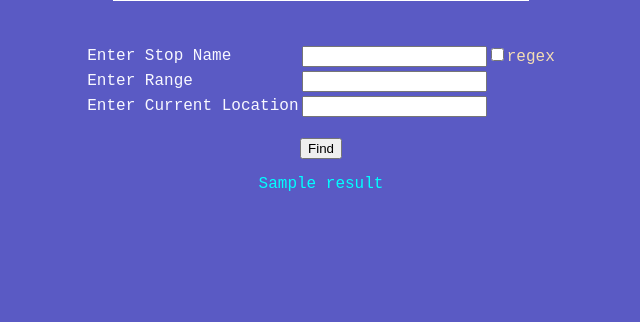
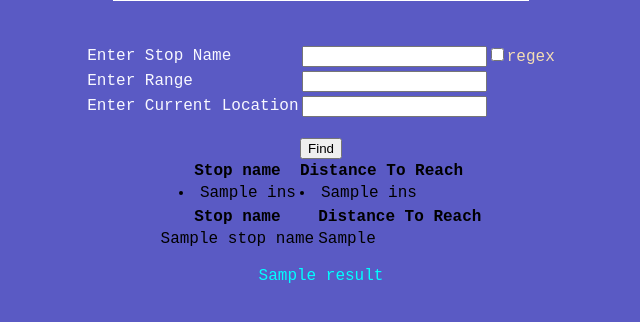
Before and after one commit to sylvaus/project_stop_finder, a Flask app: template gui/templates/index.html in a window 1280 px wide. Shown: the part 200-522 px from the top of the page, without its empty margins (319-959 px from the left). Run offline with Flask 2, Linux system fonts and the light colour scheme; the template is opened without the code that fills it: most values are stand-ins (such as "Sample title", 1, 10 or a date in 2020).

Commit message:
Added distance to reach option

```diff
--- a/gui/app.py
+++ b/gui/app.py
@@ -122,9 +122,9 @@ def refresh_page(current_location_latitude: float, current_location_longitude: f
     if stop_ == "" and range_ == "":
         if current_location_ != "":
             stop = find_closest_stop(SAMPLE_STOPS, GPSPosition(current_location_latitude, current_location_longitude))
-            response_ = render_template('index.html', result = StopDistance(stop.name, gps_distance(GPSPosition(current_location_latitude, current_location_longitude), stop.gps)))
+            response_ = render_template('index.html', stopName = stop.name, stopDistance = gps_distance(GPSPosition(current_location_latitude, current_location_longitude), stop.gps))
         else:
-            response_ = render_template('index.html') #, result = response(SAMPLE_STOPS)
+            response_ = render_template('index.html')
 
 
 def return_stops_name(rgxbool: bool, current_location_latitude: float, current_location_longitude: float):
@@ -138,10 +138,10 @@ def return_stops_name(rgxbool: bool, current_location_latitude: float, current_l
         if lst_is_empty(lst):
             pass
         elif current_location_ == "":
-            response_ = render_template('index.html', result = response(lst))
+            response_ = render_template('index.html', result = send_stop_name(lst))
         else:
             stop = find_closest_stop(lst, GPSPosition(current_location_latitude, current_location_longitude))
-            response_ = render_template('index.html', result = StopDistance(stop.name, gps_distance(GPSPosition(current_location_latitude, current_location_longitude), stop.gps)))
+            response_ = render_template('index.html', stopName = stop.name, stopDistance = gps_distance(GPSPosition(current_location_latitude, current_location_longitude), stop.gps))
 
 
 def return_stops_in_range(current_location_latitude: float, current_location_longitude: float, rangefloat: float):
@@ -156,7 +156,7 @@ def return_stops_in_range(current_location_latitude: float, current_location_lon
             if lst_is_empty(lst):
                 pass
             else:
-                response_ = render_template('index.html', result = response(lst, current_location_latitude, current_location_longitude))
+                send_stop_name_and_distance(lst, current_location_latitude, current_location_longitude)
         else:
             response_ = render_template('index.html', result = "Please enter your coordinates!!!")
 
@@ -173,12 +173,23 @@ def return_stops_name_in_range(current_location_latitude: float, current_locatio
             lst_in_range = find_stops_in_range(SAMPLE_STOPS, GPSPosition(current_location_latitude, current_location_longitude), rangefloat)
             lst = find_stops_matching_name(lst_in_range, stop_, rgxbool)
             if not lst_is_empty(lst):
-                response_ = render_template('index.html', result = response(lst, current_location_latitude, current_location_longitude))
+                send_stop_name_and_distance(lst, current_location_latitude, current_location_longitude)
         else:
             response_ = render_template('index.html', result = "Please enter your coordinates!!!")
 
 
-def response(lst: List[Stop], current_location_latitude: float = 0.0, current_location_longitude: float = 0.0):
+def send_stop_name_and_distance(lst: List[Stop], current_location_latitude: float = 0.0, current_location_longitude: float = 0.0):
+    global response_
+
+    lstName = list()
+    lstDistance = list()
+    for target_list in lst:
+        lstName.append(target_list.name)
+        lstDistance.append(gps_distance(GPSPosition(current_location_latitude, current_location_longitude),target_list.gps))
+    response_ = render_template('index.html', lstName=lstName, lstDistance=lstDistance)
+
+
+def send_stop_name(lst: List[Stop], current_location_latitude: float = 0.0, current_location_longitude: float = 0.0):
     global range_
 
     str = "<br/>"
@@ -189,7 +200,6 @@ def response(lst: List[Stop], current_location_latitude: float = 0.0, current_lo
         else:
             strlst.append(repr(StopDistance(target_list.name, gps_distance(GPSPosition(current_location_latitude, current_location_longitude), target_list.gps))))
     return str.join(strlst)
-
 
 def lst_is_empty(lst: List[Stop]):
     global response_
--- a/gui/templates/index.html
+++ b/gui/templates/index.html
@@ -16,7 +16,7 @@
                     <td><label>Enter Stop Name</label></td>
                     <td><input type="text" name="stop" id="stop">
                         <input type="checkbox" name="rgx" id="rgx" value="True" style="margin-left: -.5vw;">
-                        <label for ="rgx" style="margin-left: -.75vw; color: wheat;">regex</label>
+                        <label for="rgx" style="margin-left: -.75vw; color: wheat;">regex</label>
 
                     </td>
                 </tr>
@@ -35,6 +35,38 @@
             </div>
         </form>
 
+        {% if lstName %} {% autoescape false %}
+        <table>
+            <tr style="text-align: center;">
+                <th>Stop name</th>
+                <th>Distance To Reach</th>
+            </tr>
+            <tr>
+                <td>
+                    {% for ins in lstName %}
+                    <li>{{ins}}</li>
+                    {% endfor %}
+                </td>
+                <td>
+                    {% for ins in lstDistance %}
+                    <li>{{ins}}</li>
+                    {% endfor %}
+                </td>
+            </tr>
+        </table>
+        {% endautoescape %} {% endif %}
+
+        {% if stopName %} {% autoescape false %}
+        <table>
+            <tr style="text-align: center;">
+                <th>Stop name</th><th>Distance To Reach</th>
+            </tr>
+            <tr>
+                <td>{{stopName}}</td><td>{{stopDistance}}</td>
+            </tr>
+        </table>
+        {% endautoescape %} {% endif %}
+
         {% if result %} {% autoescape false %}
         <p style="color: aqua;">{{ result }}</p>
         {% endautoescape %} {% endif %}
```
